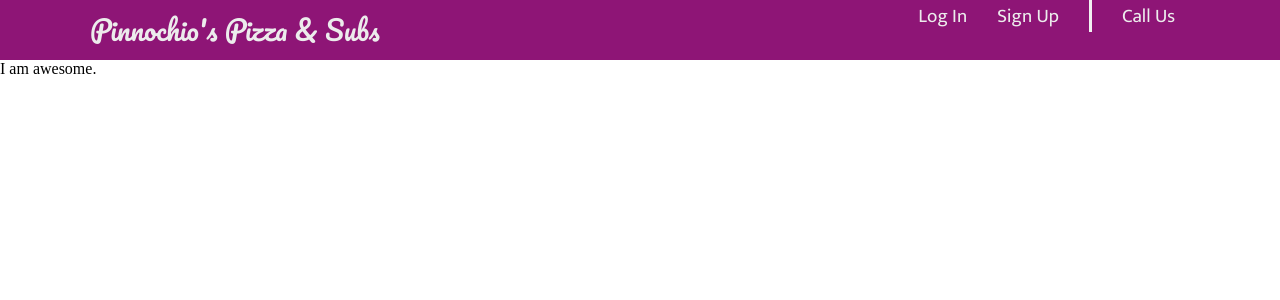
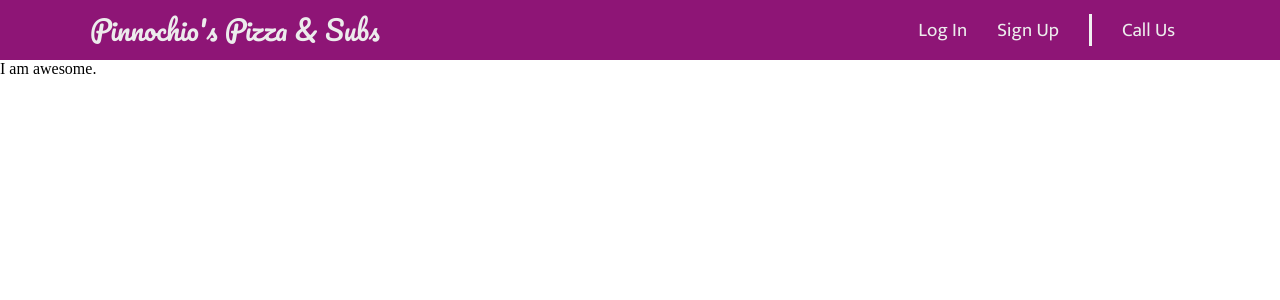
Before and after one commit to kkant041/pizza, a Django app: page / in a window 1280 px wide. Shown: the top 300 px of the page. Run offline with Django 3.2, Linux system fonts and the light colour scheme.

Commit message:
kkant041

```diff
--- a/home/static/home/style.css
+++ b/home/static/home/style.css
@@ -34,7 +34,7 @@ header #mr {
 }
 
 header #mr ul {
-  padding: 19 0px;
+  padding: 14px 0px;
   margin: 0px;
 }
 
```
